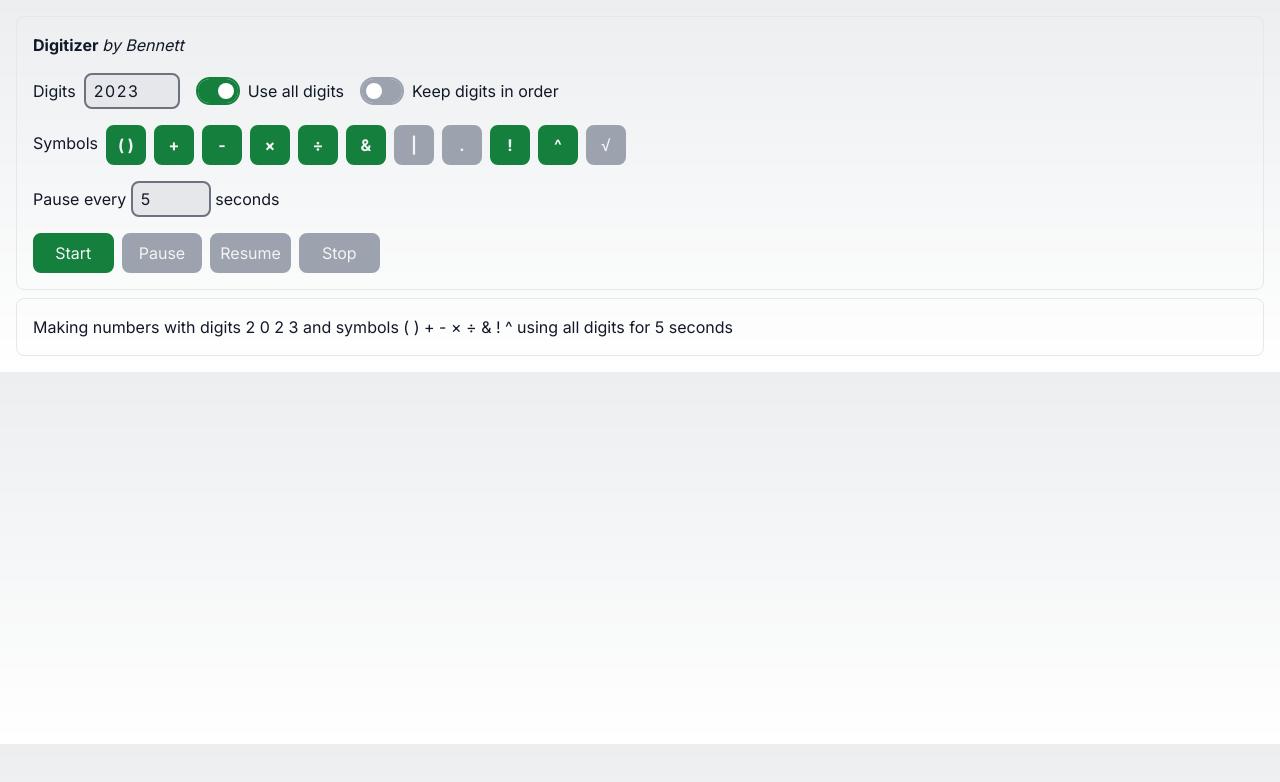
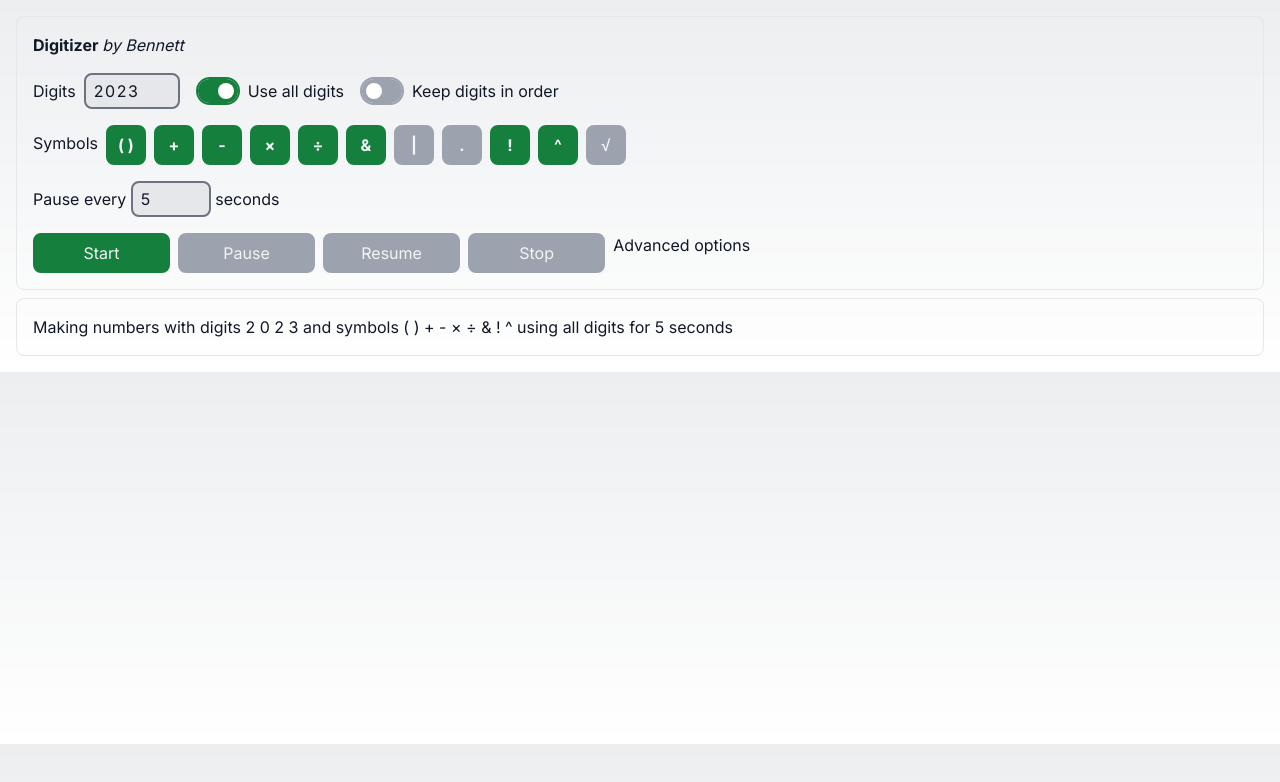
Before and after one commit to bennettmcelwee/digitizer, a Next.js app: page /digitizer/ in a window 1280 px wide. Shown: the top 782 px of the page. Built offline with nearby package versions, Linux system fonts and the light colour scheme.

Commit message:
Show advanced options
Can't yet set them
UI is not yet polished

```diff
--- a/src/app/components/ControlPanel.tsx
+++ b/src/app/components/ControlPanel.tsx
@@ -37,6 +37,10 @@ const ControlPanel = ({options, status, start, pause, resume, stop, setValue}: C
       : target.value
     const name = target.name
     setValue(name, value)
+  }
+
+  const toggleAdvanced: React.MouseEventHandler = (event) => {
+    setValue('advanced', !options.advanced)
   }
 
   const handleFocus = (symbol: SymbolDetails) => {
@@ -148,6 +152,12 @@ const ControlPanel = ({options, status, start, pause, resume, stop, setValue}: C
           {' '}seconds
         </label>
 
+        {options.advanced && (
+          <div>
+            Strategy: {options.strategy}
+          </div>
+        )}
+
         <div className="grid grid-flow-col auto-cols-fr gap-2 w-fit">
 
           <button onClick={start}
@@ -165,6 +175,8 @@ const ControlPanel = ({options, status, start, pause, resume, stop, setValue}: C
           <button onClick={stop}
             className={status === 'running' || status === 'paused' ? '' : 'dimmed'}
             >Stop</button>
+
+          <a href="#" onClick={toggleAdvanced}>Advanced options</a>
         </div>
     </section>
   )
--- a/src/app/components/StatusPanel.tsx
+++ b/src/app/components/StatusPanel.tsx
@@ -40,6 +40,9 @@ const StatusPanel = ({ options, status, snapshot }: StatusPanelProps) => {
                 and symbols {options.symbols?.join(' ')}{' '}
                 {options.useAllDigits && (
                     'using all digits ' + (options.preserveOrder ? ' in order ' : '')
+                )}
+                {options.advanced && (
+                    'using ' + options.strategy + ' search '
                 )}
                 for {options.maxDurationSeconds} seconds
             </p>
--- a/src/app/page.tsx
+++ b/src/app/page.tsx
@@ -15,12 +15,14 @@ const DEFAULT_OPTIONS: Options = {
   useAllDigits: true,
   preserveOrder: false,
   symbols: ['( )', '+', '-', '×', '÷', '&', '!', '^'],
+  advanced: false,
   // Display
   displayLimit: 100,
   quiet: false,
   heartbeatSeconds: 0.5,
   // Internals
   valueLimit: 10000,
+  strategy: 'breadth-first',
   // Timing
   yieldSeconds: 1,
   maxDurationSeconds: 5,
--- a/src/types.ts
+++ b/src/types.ts
@@ -4,6 +4,8 @@ import { BinaryOperator, Operator, UnaryOperator } from "./operators";
 export type Status = 'idle' | 'running' | 'paused' | 'done'
 
 export type FormulaTextMap = Record<number, string>
+
+export type QueueStrategy = 'depth-first' | 'breadth-first'
 
 export interface Snapshot {
     runId: number,
@@ -29,12 +31,14 @@ export interface Options {
     useAllDigits: boolean,
     preserveOrder: boolean,
     symbols: string[],
+    advanced: boolean,
     // Display
     displayLimit: number,
     quiet: boolean,
     heartbeatSeconds: number,
     // Internals
     valueLimit: number,
+    strategy: QueueStrategy,
     // Timing
     yieldSeconds: number,
     maxDurationSeconds: number,
--- a/src/worker.ts
+++ b/src/worker.ts
@@ -1,11 +1,9 @@
 // Copyright 2023 Bennett McElwee. All rights reserved.
-import { Formula, FormulaGroup, FormulaTextMap, Options, Settings } from './types'
+import { Formula, FormulaGroup, FormulaTextMap, Options, QueueStrategy, Settings } from './types'
 import { BinaryOperator, Operator, UnaryOperator, allOperators } from './operators'
 import { AppMessage } from './app/page'
 
 type FormulaMap = Record<number, Formula>
-
-type QueueStrategy = 'depthfirst' | 'breadthfirst'
 
 interface Queue {
     length: () => number,
@@ -27,9 +25,9 @@ class QueueImpl implements Queue {
     enqueue(group: FormulaGroup) { this.queue.push(group) }
     dequeue() {
         switch (this.strategy) {
-            case 'depthfirst': return this.queue.pop()!
-            // case 'breadthfirst': return this.queue.shift()!
-            case 'breadthfirst': {
+            case 'depth-first': return this.queue.pop()!
+            // case 'breadth-first': return this.queue.shift()!
+            case 'breadth-first': {
                 if (this.first < this.queue.length) {
                     return this.queue[this.first++]
                 } else {
@@ -184,8 +182,7 @@ function buildInitialState(): State {
         queuedCache: new Set<string>(),
         queue: new QueueImpl(
             [{ formulas: digits.map(digitToFormula) }],
-            'breadthfirst'
-            // 'depthfirst'
+            settings.strategy
         ),
         solutions: {},
     }
```
